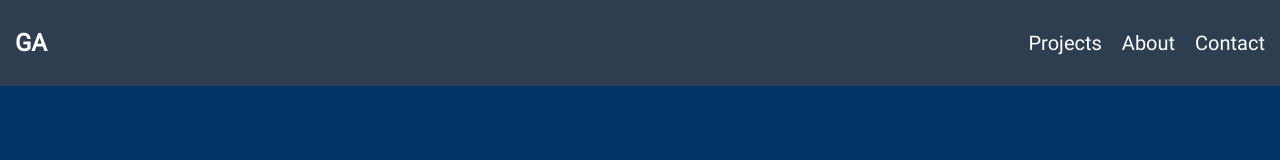
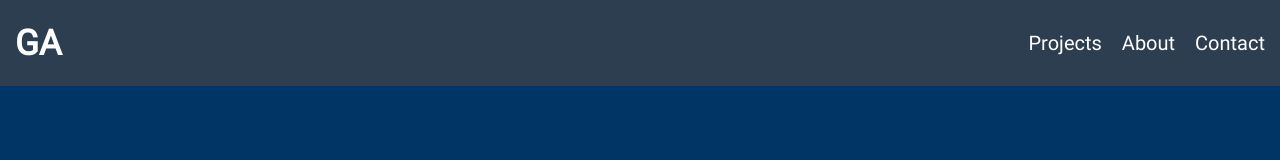
Before and after one commit to GikaiA/gikai-portfolio, a React (Vite) app in the folder gikai-portfolio/: page / in a window 1280 px wide. Shown: the top 160 px of the page. Built offline with nearby package versions, Linux system fonts and the light colour scheme.

Commit message:
undeline animation on navbar

```diff
--- a/gikai-portfolio/src/Navbar/Navbar.css
+++ b/gikai-portfolio/src/Navbar/Navbar.css
@@ -8,16 +8,30 @@
   font-family: "Roboto";
 }
 
+
 .logo-link {
-  font-size: 1.5rem;
+  position: relative;
+  font-size: 35px;
   font-weight: bold;
   color: white;
   text-decoration: none;
-  transition: 0.3s;
+  transition: color 0.3s;
 }
 
-.logo-link:hover {
-  color: #f39c12;
+.logo-link::after {
+  content: "";
+  position: absolute;
+  left: 0;
+  bottom: -5px;
+  width: 0;
+  height: 2px;
+  background-color: #f39c12;
+  transition: width 0.3s ease-in-out;
+}
+
+
+.logo-link:hover::after {
+  width: 100%;
 }
 
 .nav-menu {
@@ -31,15 +45,31 @@
   display: inline;
 }
 
-.nav-menu a {
+.nav-item {
+  position: relative;
   text-decoration: none;
   color: white;
   font-size: 20px;
   transition: color 0.3s ease;
 }
 
-.nav-menu a:hover {
+.nav-item::after {
+  content: "";
+  position: absolute;
+  left: 0;
+  bottom: -3px;
+  width: 0;
+  height: 2px;
+  background-color: #f39c12;
+  transition: width 0.3s ease-in-out;
+}
+
+/* .nav-item:hover {
   color: #f39c12;
+} */
+
+.nav-item:hover::after {
+  width: 100%;
 }
 
 .menu-toggle {
--- a/gikai-portfolio/src/Navbar/Navbar.jsx
+++ b/gikai-portfolio/src/Navbar/Navbar.jsx
@@ -11,13 +11,13 @@ function Navbar() {
       </div>
       <ul className={isOpen ? "nav-menu open" : "nav-menu"}>
         <li>
-          <a href="#">Projects</a>
+          <a href="#" className="nav-item">Projects</a>
         </li>
         <li>
-          <a href="/services">About</a>
+          <a href="/services" className="nav-item">About</a>
         </li>
         <li>
-          <a href="#">Contact</a>
+          <a href="#" className="nav-item">Contact</a>
         </li>
         <div className="close-menu" onClick={() => setIsOpen(false)}>
           ✖
```
